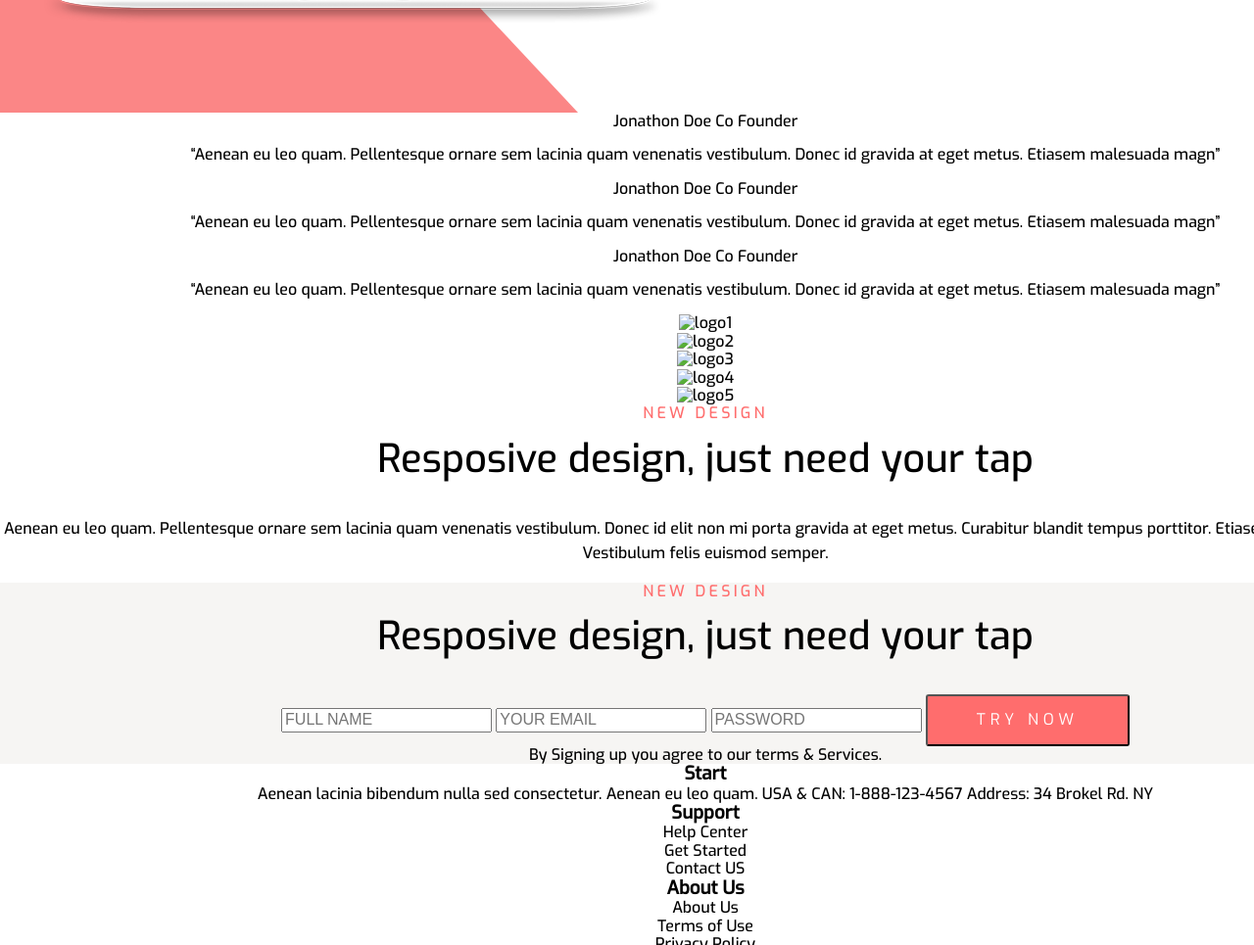
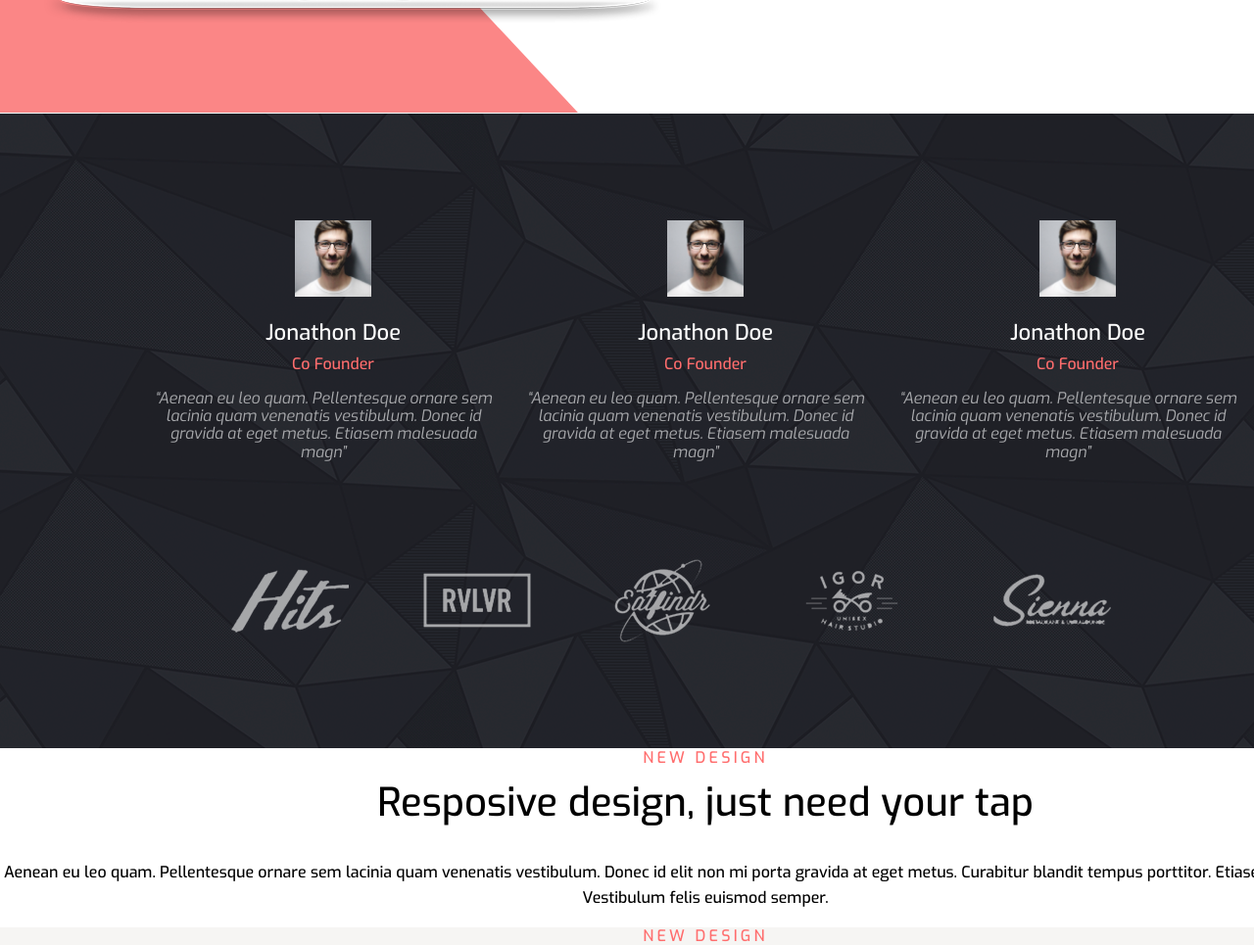
Before and after one commit to enmalafeev/Corporate, a website: page app/index.html in a window 1280 px wide. Shown: the part 2615-3580 px from the top of the page at 98% size. Drawn offline with Linux system fonts and the light colour scheme.

Commit message:
four section

```diff
--- a/app/index.html
+++ b/app/index.html
@@ -133,14 +133,13 @@
 
 				<div class="logos">
 					<ul>
-						<li><img class="logo__img" src="" alt="logo1"></li>
-						<li><img class="logo__img" src="" alt="logo2"></li>
-						<li><img class="logo__img" src="" alt="logo3"></li>
-						<li><img class="logo__img" src="" alt="logo4"></li>
-						<li><img class="logo__img" src="" alt="logo5"></li>
+						<li class="logo logo__img1"></li>
+						<li class="logo logo__img2"></li>
+						<li class="logo logo__img3"></li>
+						<li class="logo logo__img4"></li>
+						<li class="logo logo__img5"></li>
 					</ul>
 				</div>
-
 			</div>
 		</div>
 
--- a/app/sass/main.sass
+++ b/app/sass/main.sass
@@ -242,6 +242,9 @@ body
 .img3
 	background: url('../img/bulb.png') center no-repeat
 
+.third
+	min-height: 550px
+
 .third-left
 	width: 50%
 	min-height: 550px
@@ -268,4 +271,88 @@ body
 .third-wrap
 	width: 500px
 
+.review
+	width: 1440px
+	height: 650px
+	background: url('../img/Group4.png') center no-repeat
+
+.review-wrap
+	width: 1140px
+	margin: 0 auto
+	display: flex
+	-webkit-flex-direction: row
+	-ms-flex-direction: row
+	flex-direction: row
+	-webkit-flex-wrap: wrap
+	 -ms-flex-wrap: wrap
+	 flex-wrap: wrap
+	-webkit-justify-content: space-around
+	  justify-content: space-around
+
+.review-col
+	width: 33.33%
+	padding-top: 110px
+
+	&__img
+		width: 78px
+		height: 78px
+		margin: 0 auto
+		background-color: #4e4e5e
+		background: url('../img/face.jpeg') center no-repeat
+		-webkit-background-size: cover
+		 -o-background-size: cover
+		 background-size: cover
+		margin-bottom: 25px
+
+	&__name
+		display: block
+		font-size: 22px
+		color: $main
+		margin-bottom: 10px
+
+	&__subname
+		display: block
+		color: $pink
+
+	&__par
+		width: 360px
+		font-family: "exoItalic", sans-serif
+		color: #a8a9ac
+		margin-bottom: 100px
+
+
+.logos
+	width: 975px
+	height: 85px
+	ul
+		li
+			display: inline-block
+			width: 120px
+			height: 85px
+			margin-right: 70px
+
+
+.logo
+
+	&__img1
+		background-image: url('../img/Logos.png')
+		background-position: 0
+
+	&__img2
+		background-image: url('../img/Logos.png')
+		background-position: 745px
+
+	&__img3
+		background-image: url('../img/Logos.png')
+		background-position: 530px
+
+	&__img4
+		background-image: url('../img/Logos.png')
+		background-position: 320px 0
+
+	&__img5
+		background-image: url('../img/Logos.png')
+		background-position: 120px
+
+
 // END SECTIONS
```
Also changed, not shown: app/css/main.css, app/img/Group4.png (added), app/img/Logos.png (added), app/img/face.jpeg (added).
